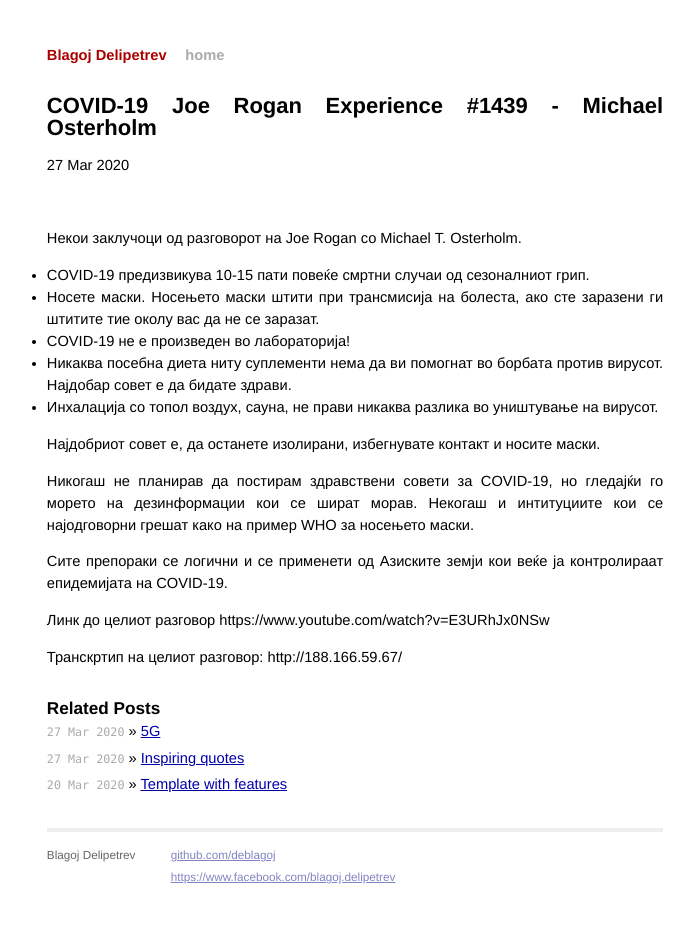
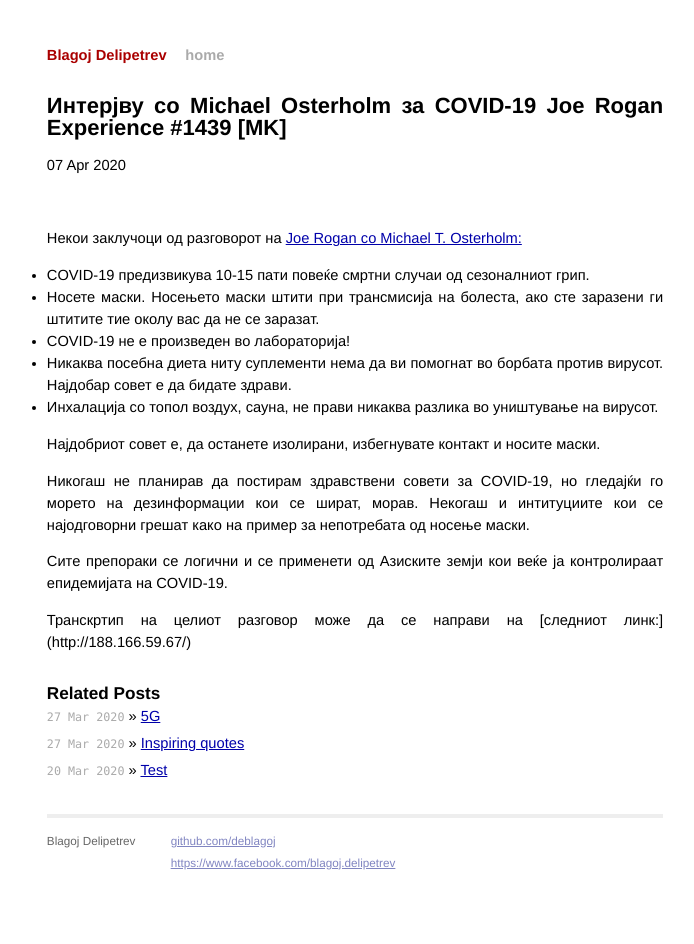
Before and after one commit to deblagoj/deblagoj.github.io, a Jekyll site: the page built from _posts/2020-04-07-COVID-19_interview_Michael Osterholm_with Joe Rogan Experience.markdown, in a window 1280 px wide. Shown: the whole page, without its empty margins (285-979 px from the left). Built offline with Jekyll 4.4.1, drawn with Linux system fonts in a browser that asks for light colours.

Commit message:
improvements blog post

```diff
--- a/_posts/2020-03-20-welcome-to-jekyll.markdown
+++ b/_posts/2020-03-20-welcome-to-jekyll.markdown
@@ -1,7 +1,7 @@
 ---
 
 layout: post
-title: Template with features
+title: Test
 
 ---
 
--- a/_posts/2020-04-07-COVID-19_interview_Michael Osterholm_with Joe Rogan Experience.markdown
+++ b/_posts/2020-04-07-COVID-19_interview_Michael Osterholm_with Joe Rogan Experience.markdown
@@ -1,9 +1,10 @@
 ---
 layout: post
-title:  "COVID-19 Joe Rogan Experience #1439 - Michael Osterholm "
-date:   2020-03-27 11:36:07 +0100
+title:  "Интерјву со Michael Osterholm за COVID-19 Joe Rogan Experience #1439 [MK] "
+date:   2020-04-07 11:36:07 +0100
 ---
-Некои заклучоци од разговорот на Joe Rogan со Michael T. Osterholm.
+Некои заклучоци од разговорот на [Joe Rogan со Michael T. Osterholm:](https://www.youtube.com/watch?v=E3URhJx0NSw)
+
 * COVID-19 предизвикува 10-15 пати повеќе смртни случаи од сезоналниот грип.
 * Носете маски. Носењето маски штити при трансмисија на болеста, ако сте заразени ги штитите тие околу вас да не се заразат.
 * COVID-19 не е произведен во лабораторија!
@@ -12,11 +13,10 @@ date:   2020-03-27 11:36:07 +0100
 
 Најдобриот совет е, да останете изолирани, избегнувате контакт и носите маски.
 
-Никогаш не планирав да постирам здравствени совети за COVID-19, но гледајќи го морето на дезинформации кои се шират морав.
-Некогаш и интитуциите кои се најодговорни грешат како на пример WHO за носењето маски.
+Никогаш не планирав да постирам здравствени совети за COVID-19, но гледајќи го морето на дезинформации кои се шират, морав.
+Некогаш и интитуциите кои се најодговорни грешат како на пример за непотребата од носење маски.
 
 Сите препораки се логични и се применети од Азиските земји кои веќе ја контролираат епидемијата на COVID-19.
 
-Линк до целиот разговор https://www.youtube.com/watch?v=E3URhJx0NSw
 
-Транскртип на целиот разговор: http://188.166.59.67/
+Транскртип на целиот разговор може да се направи на [следниот линк:] (http://188.166.59.67/)
```
